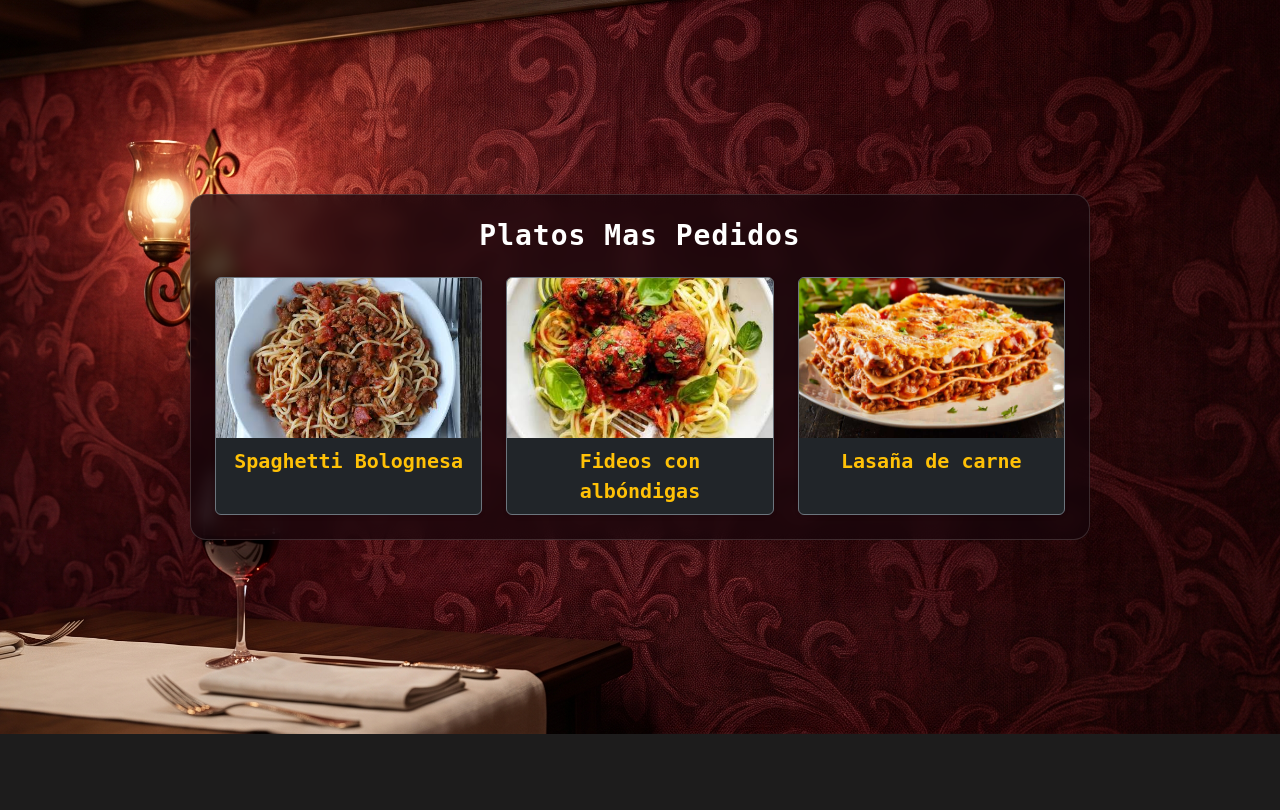
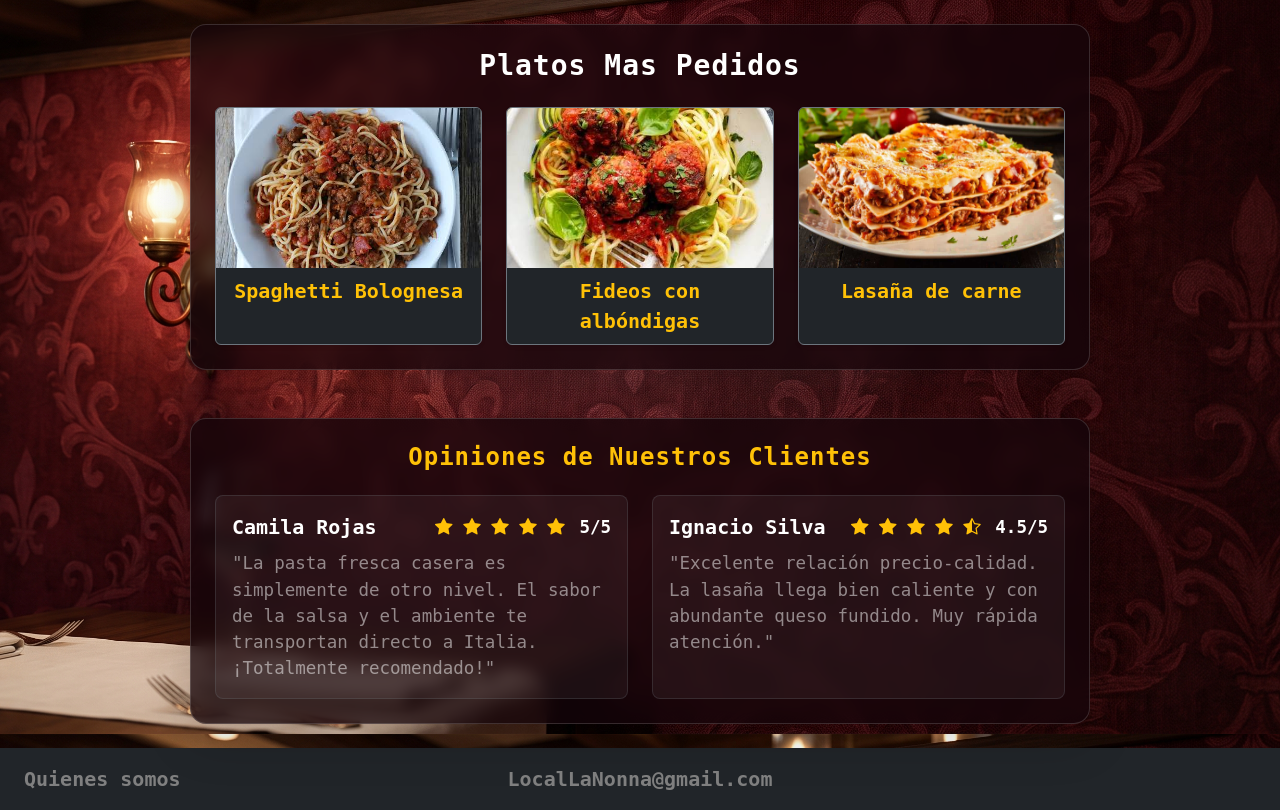
Before and after one commit to BRANDONxRECA/Pagina-Aldeano, a PHP site: page / in a window 1280 px wide. Shown: the part 66-876 px from the top of the page. Before the commit the page ends 800 px from the top, so only its background shows below. Run offline with PHP 8.4, Linux system fonts and the light colour scheme.

Commit message:
agregado boton para quienes somos y reseñas

```diff
--- a/index.php
+++ b/index.php
@@ -138,7 +138,58 @@
                 </div>
             </div>
         </div>
+    <!-- Contenedor de Reseñas de Clientes -->
+    <div class="container my-4">
+        <div class="p-4 rounded-4 shadow-lg mx-auto"
+             style="max-width: 900px; background-color: rgba(20, 5, 10, 0.75); backdrop-filter: blur(8px); border: 1px solid rgba(255, 255, 255, 0.15);">
 
+            <h4 class="text-center text-warning mb-4 fw-bold" style="letter-spacing: 1px;">Opiniones de Nuestros Clientes</h4>
+
+            <div class="row g-4 justify-content-center">
+
+                <!-- Reseña 1: 5/5 -->
+                <div class="col-12 col-md-6">
+                    <div class="p-3 rounded-3 h-100 border border-secondary border-opacity-25" style="background-color: rgba(255, 255, 255, 0.05);">
+                        <div class="d-flex justify-content-between align-items-center mb-2">
+                            <span class="text-white fw-bold">Camila Rojas</span>
+                            <div class="text-warning small">
+                                <i class="bi bi-star-fill"></i>
+                                <i class="bi bi-star-fill"></i>
+                                <i class="bi bi-star-fill"></i>
+                                <i class="bi bi-star-fill"></i>
+                                <i class="bi bi-star-fill"></i>
+                                <span class="text-white ms-1 fw-bold">5/5</span>
+                            </div>
+                        </div>
+                        <p class="text-white-50 small mb-0">
+                            "La pasta fresca casera es simplemente de otro nivel. El sabor de la salsa y el ambiente te transportan directo a Italia. ¡Totalmente recomendado!"
+                        </p>
+                    </div>
+                </div>
+
+                <!-- Reseña 2: 4.5/5 -->
+                <div class="col-12 col-md-6">
+                    <div class="p-3 rounded-3 h-100 border border-secondary border-opacity-25" style="background-color: rgba(255, 255, 255, 0.05);">
+                        <div class="d-flex justify-content-between align-items-center mb-2">
+                            <span class="text-white fw-bold">Ignacio Silva</span>
+                            <div class="text-warning small">
+                                <i class="bi bi-star-fill"></i>
+                                <i class="bi bi-star-fill"></i>
+                                <i class="bi bi-star-fill"></i>
+                                <i class="bi bi-star-fill"></i>
+                                <i class="bi bi-star-half"></i>
+                                <span class="text-white ms-1 fw-bold">4.5/5</span>
+                            </div>
+                        </div>
+                        <p class="text-white-50 small mb-0">
+                            "Excelente relación precio-calidad. La lasaña llega bien caliente y con abundante queso fundido. Muy rápida atención."
+                        </p>
+                    </div>
+                </div>
+
+            </div>
+        </div>
+    </div>
         <!--Modal Inicio Sesion Usuario-->
         <div class="modal fade" id="loginModal">
             <div class="modal-dialog">
@@ -175,5 +226,17 @@
                 </div>
             </div>
         </div>
-    </body>
+        <!-- Footer -->
+    <div class="container-fluid bg-dark mt-auto py-3 text-white text-center">
+        <div class="row">
+            <div class="col-4 text-start ps-4">
+                <a href="quienes_somos.php" style="color:gray; text-decoration: none;"><strong>Quienes somos</strong>
+                </a>
+            </div>
+            <div
+                class="col-4" style="color:gray"><strong>LocalLaNonna@gmail.com</strong>
+            </div>
+            <div class="col-4"></div>
+        </div>
+    </div>
 </html>
```
Also changed, not shown: carrito.php (+8 -3 lines), carta.php (+13 -0 lines), historial.php (+13 -8 lines), quienes_somos.php (+13 -12 lines).
